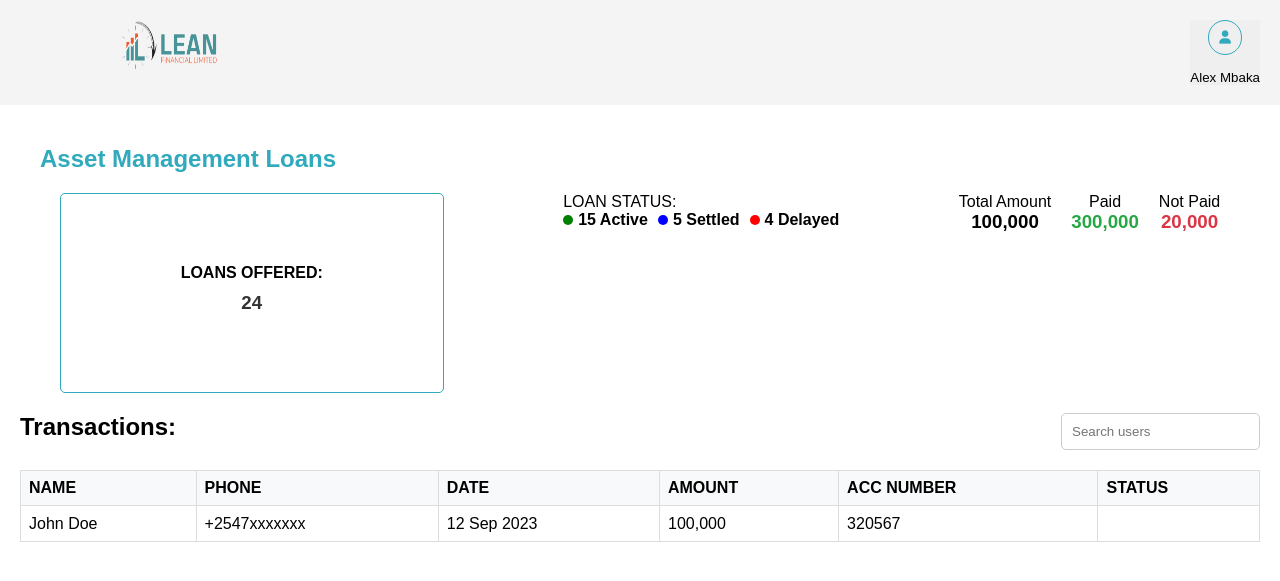
After one commit to petermaturwe/Lean-Finacial-limited-system, a Django app: page /asset/ in a window 1280 px wide. The commit adds this page. Shown: the top 581 px of the page. Run offline with Django 4.2, Linux system fonts and the light colour scheme.

Commit message:
added the assest and styled the section

```diff
--- /dev/null
+++ b/lean/financial/static/src/loan-detail.css
@@ -0,0 +1,216 @@
+/* Basic Reset */
+* {
+    margin: 0;
+    padding: 0;
+    box-sizing: border-box;
+}
+
+body {
+    font-family: 'Arial', sans-serif;
+}
+
+.lean-logo{
+    height: 50px;
+    width: 100px;
+    align-items: center;
+    justify-content: center;
+    margin-left: 100px;
+
+  }
+header {
+    display: flex;
+    justify-content: space-between;
+    padding: 20px;
+    background-color: #f4f4f4;
+}
+
+.user-info span {
+    margin-right: 10px;
+}
+
+/* Summary Cards */
+.summary {
+    display: flex;
+
+    justify-content: space-around;
+    margin: 20px 0;
+}
+
+.summary-card {
+    background-color: white;
+    border-radius: 5px;
+    padding: 20px;
+    width: 30%;
+    text-align: center;
+    height: 200px;
+    border:1px solid #30aabc;
+}
+.summary-card p{
+    margin-top:50px;
+    font-weight: bold;
+}
+.loan-number{
+
+    color:white;
+
+    border-radius:30px;
+
+}
+.summary-card h3 {
+    color: #333;
+    margin-top: 10px;
+
+}
+
+
+.summary-card2 {
+    display: flex;
+    flex-direction: column;
+    align-items: flex-start; /* Adjust this to center or flex-end based on your design */
+}
+
+.status-list {
+    display: flex;
+    align-items: center;
+    justify-content: flex-start; /* This spreads the status items in a row */
+    gap: 10px; /* Adjust the gap between items */
+}
+
+.status-item {
+    display: flex;
+    align-items: center;
+}
+
+.dot {
+    height: 10px;
+    width: 10px;
+    border-radius: 50%;
+    display: inline-block;
+    margin-right: 5px; /* Adjust the space between the dot and the text */
+}
+
+.active {
+    background-color: green;
+}
+
+.settled {
+    background-color: blue;
+}
+
+.delayed {
+    background-color: red;
+}
+
+.status-number {
+    font-weight: bold; /* Makes the number and status bold */
+}
+
+.loan-type{
+    margin-top:40px;
+    margin-left: 40px;
+    color:#30aabc;
+
+}
+
+
+.summary-card3 {
+    display: flex;
+    flex-direction: column;
+    align-items: center;
+    text-align: center;
+}
+
+.amounts {
+    display: flex;
+    justify-content: center;
+    gap: 20px; /* Adjust the gap between items */
+}
+
+.amount {
+    display: flex;
+    flex-direction: column;
+}
+
+.number {
+    font-weight: bold;
+    margin: 0; /* Removes default margin from h3 */
+}
+
+.total {
+    color: #000000; /* Black for total amount */
+}
+
+.paid {
+    color: #28A745; /* Green for paid amount */
+}
+
+.not-paid {
+    color: #DC3545; /* Red for not paid amount */
+}
+
+
+/* Transactions Section */
+.transactions {
+    margin: 20px;
+}
+
+.transactions-header {
+    display: flex;
+    justify-content: space-between;
+    margin-bottom: 20px;
+}
+
+.transactions-header input {
+    padding: 10px;
+    border: 1px solid #ccc;
+    border-radius: 5px;
+}
+
+table {
+    width: 100%;
+    border-collapse: collapse;
+}
+
+th, td {
+    border: 1px solid #ddd;
+    padding: 8px;
+    text-align: left;
+}
+
+th {
+    background-color: #f8f9fa;
+}
+
+.status-dot {
+    height: 15px;
+    width: 15px;
+    border-radius: 50%;
+    display: inline-block;
+}
+
+/* Responsive Design */
+@media (max-width: 768px) {
+    .summary {
+        flex-direction: column;
+    }
+
+    .summary-card {
+        width: 90%;
+        margin-bottom: 20px;
+    }
+
+    .transactions-header {
+        flex-direction: column;
+    }
+
+    .transactions-header input {
+        margin-bottom: 20px;
+        width: 100%;
+    }
+}
+
+@media (max-width: 480px) {
+    .user-info {
+        display: none; /* Hide user info on very small screens */
+    }
+}
--- /dev/null
+++ b/lean/financial/templates/assetmanagement.html
@@ -0,0 +1,104 @@
+{% load static %}
+<!DOCTYPE html>
+<html lang="en">
+<head>
+    <meta charset="UTF-8">
+    <meta name="viewport" content="width=device-width, initial-scale=1.0">
+    <title>Asset Management Loans</title>
+    <link rel="stylesheet" href="{% static 'src/loan-detail.css' %}">
+    <link rel="stylesheet" href="https://cdnjs.cloudflare.com/ajax/libs/font-awesome/5.15.4/css/all.min.css">
+    <link rel="stylesheet" href="https://cdnjs.cloudflare.com/ajax/libs/font-awesome/6.0.0-beta3/css/all.min.css">
+</head>
+<body>
+    <header>
+        <div class="logo"><img class="lean-logo" src={% static 'images/leanfinanciallimited.png' %}></div>
+        <button class="user-info" style="border: none; cursor:pointer;"><i class="fas fa-user" style="color: #30aabc; border: 1px solid #30aabc; padding:10px; border-radius:20px;"></i> <br /><br />Alex Mbaka</button>
+
+    </header>
+
+    </header>
+    <main>
+        <h2 class="loan-type">Asset Management Loans</h2>
+        <!-- Summary cards -->
+        <section class="summary">
+
+            <div class="summary-card">
+                <p>LOANS OFFERED:</p>
+                <h3 class="loan-number">24</h3>
+            </div>
+
+            <div class="summary-card2">
+                <p>LOAN STATUS:</p>
+                <div class="status-list">
+                    <div class="status-item">
+                        <span class="dot active"></span>
+                        <span class="status-number">15 Active</span>
+                    </div>
+                    <div class="status-item">
+                        <span class="dot settled"></span>
+                        <span class="status-number">5 Settled</span>
+                    </div>
+                    <div class="status-item">
+                        <span class="dot delayed"></span>
+                        <span class="status-number">4 Delayed</span>
+                    </div>
+                </div>
+            </div>
+
+            <div class="summary-card3">
+                <div class="amounts">
+                    <div class="amount">
+                        <p>Total Amount</p>
+                        <h3 class="number total">100,000</h3>
+                    </div>
+                    <div class="amount">
+                        <p>Paid</p>
+                        <h3 class="number paid">300,000</h3>
+                    </div>
+                    <div class="amount">
+                        <p>Not Paid</p>
+                        <h3 class="number not-paid">20,000</h3>
+                    </div>
+                </div>
+            </div>
+
+        </section>
+
+        <!-- Transactions table -->
+        <section class="transactions">
+            <div class="transactions-header">
+                <h2>Transactions:</h2>
+                <input type="text" placeholder="Search users">
+            </div>
+            <table>
+                <!-- Table headers -->
+                <thead>
+                    <tr>
+                        <th>NAME</th>
+                        <th>PHONE</th>
+                        <th>DATE</th>
+                        <th>AMOUNT</th>
+                        <th>ACC NUMBER</th>
+                        <th>STATUS</th>
+                    </tr>
+                </thead>
+                <tbody>
+                    <!-- Table data from Django context -->
+                    <!-- Repeat this row for each transaction -->
+                    <tr>
+                        <td>John Doe</td>
+                        <td>+2547xxxxxxx</td>
+                        <td>12 Sep 2023</td>
+                        <td>100,000</td>
+                        <td>320567</td>
+                        <td>
+                            <span class="status-dot" style="color: green;"></span>
+                        </td>
+                    </tr>
+                    <!-- More rows -->
+                </tbody>
+            </table>
+        </section>
+    </main>
+</body>
+</html>
--- a/lean/financial/templates/index.html
+++ b/lean/financial/templates/index.html
@@ -21,7 +21,7 @@
     <nav class="actions">
 
         <button class="debtor-class" style="background-color: white; padding: 30px; border-radius: 100%; border: 1px solid #30aabc; height: 150px; width: 150px; cursor:pointer; "><i class="fas fa-user-plus" style="color: #30aabc; "></i> <br /><br />Add Debtor  </button>
-        <button class="debtor-class" style="background-color: #30aabc; padding: 30px; border-radius: 100%; border: 1px solid #30aabc; height: 150px; width: 150px; cursor:pointer; "><i class="fas fa-hourglass-half" style="color: white; "></i><br /><br /><p style="color: white;">Asset Management Loans</p></button>
+        <button class="debtor-class" style="background-color: #30aabc; padding: 30px; border-radius: 100%; border: 1px solid #30aabc; height: 150px; width: 150px; cursor:pointer; "><i class="fas fa-hourglass-half" style="color: white; "></i><br /><br /><a href="{% url 'asset' %}"><p style="color: white;">Asset Management Loans</p></a></button>
         <button class="debtor-class" style="background-color: #070707; padding: 30px; border-radius: 100%; border: 1px solid #30aabc; height: 150px; width: 150px; cursor:pointer; "><i class="fas fa-book-open" style="color: white; "></i> <br /><br /><p style="color:white;">Log Book Loans</p></button>
         <button class="debtor-class" style="background-color: #FF6534; padding: 30px; border-radius: 100%; height: 150px; width: 150px; cursor:pointer; "><i class="fas fa-plug" style="color: white; "></i> <br /><br /><p style="color:white;">Plug Loans</p></button>
         <button class="debtor-class" style="background-color: #4ECB71; padding: 30px; border-radius: 100%; border: 1px solid #30aabc; height: 150px; width: 150px; cursor:pointer; "><i class="fas fa-bowling-ball" style="color: white; "></i> <br /><br /><p style="color:white;">Special Loans</p></button>
--- a/lean/financial/templates/login.html
+++ b/lean/financial/templates/login.html
@@ -16,7 +16,7 @@
       {% csrf_token %}
       <input type="text" name="username" placeholder="Email/username" required>
       <input type="password" name="password" placeholder="Password" required>
-      <button type="submit" class="btn">Login</button>
+      <a href="{% url 'index' %}" class="btn">Login</a>
     </form>
   </div>
 </body>
--- a/lean/financial/urls.py
+++ b/lean/financial/urls.py
@@ -7,6 +7,7 @@ from django.conf.urls.static import static
 urlpatterns = [
     path('', views.login, name='login'),
     path('index/', views.index, name='index'),
+    path('asset/', views.asset, name='asset'),
     path('api/b2b/payment/', B2BPaymentAPIView.as_view(), name='b2b_payment'),
 
 ]
--- a/lean/financial/views.py
+++ b/lean/financial/views.py
@@ -14,6 +14,10 @@ def login(request):
 def index(request):
     return render(request, 'index.html')
 
+
+def asset(request):
+    return render(request, 'assetmanagement.html')
+
 @method_decorator(csrf_exempt, name='dispatch')
 class B2BPaymentAPIView(APIView):
     def post(self, request, *args, **kwargs):
```
Also changed, not shown: lean/financial/static/src/login.css (+7 -0 lines), lean/financial/templates/_base.html (+13 -22 lines).
